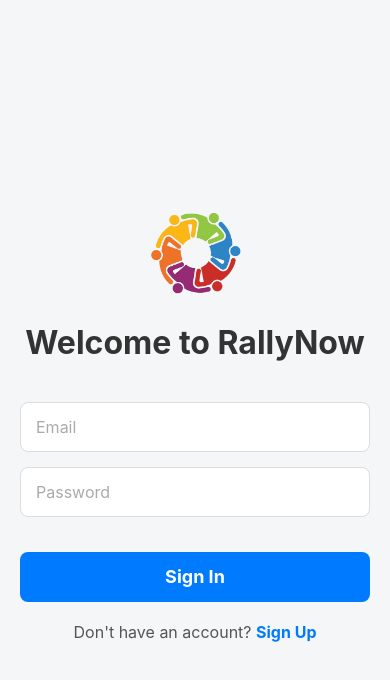
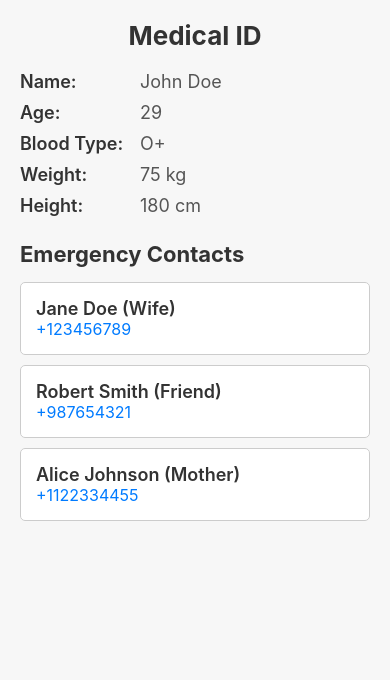
Before and after one commit to mmc03-ucb/rallynow, a React Native app: screen /MedicalIDPage in a window 390 px wide. Shown: the top 680 px of the page. Built offline with nearby package versions, Linux system fonts and the light colour scheme.

Commit message:
added emergency contacts, community donations, and medical id pages

```diff
--- a/App.tsx
+++ b/App.tsx
@@ -9,6 +9,8 @@ import LandingPage from './screens/LandingPage';
 import IncidentList from './screens/IncidentList';
 import FirstAidPage from './screens/FirstAidPage';
 import EmergencyContactsScreen from './screens/EmergencyContactsScreen';
+import MedicalIDPage from './screens/MedicalIDPage';
+import CommunityPage from './screens/CommunityPage';
 import './firebaseConfig';
 
 const Stack = createStackNavigator();
@@ -35,6 +37,8 @@ const App = () => {
         <Stack.Screen name="IncidentList" component={IncidentList} />
         <Stack.Screen name="FirstAidPage" component={FirstAidPage} />
         <Stack.Screen name="EmergencyContactsScreen" component={EmergencyContactsScreen} />
+        <Stack.Screen name="MedicalIDPage" component={MedicalIDPage} />
+        <Stack.Screen name="CommunityPage" component={CommunityPage} />
       </Stack.Navigator>
     </NavigationContainer>
   );
--- /dev/null
+++ b/screens/CommunityPage.js
@@ -0,0 +1,92 @@
+import React from 'react';
+import { FlatList, Text, TouchableOpacity, StyleSheet, View, SafeAreaView } from 'react-native';
+
+// Community Page Component
+export default function CommunityPage() {
+  // Array containing organizations
+  const organizations = [
+    { name: "Climate Action Network", description: "Support climate action initiatives.", id: '1' },
+    { name: "Red Cross", description: "Donate to support disaster relief.", id: '2' },
+    { name: "World Wildlife Fund", description: "Help protect endangered species.", id: '3' },
+    { name: "Doctors Without Borders", description: "Fund medical care in crisis areas.", id: '4' },
+    { name: "UNICEF", description: "Support children's rights worldwide.", id: '5' },
+  ];
+
+  // The UI for the Community Page
+  return (
+    <SafeAreaView style={styles.safeArea}>
+      <View style={styles.container}>
+        <Text style={styles.header}>Community Donations</Text>
+        <FlatList
+          data={organizations}
+          keyExtractor={(item) => item.id}
+          renderItem={({ item }) => (
+            <View style={styles.organization}>
+              <View style={styles.organizationDetails}>
+                <Text style={styles.name}>{item.name}</Text>
+                <Text style={styles.description}>{item.description}</Text>
+              </View>
+              <TouchableOpacity style={styles.donateButton}>
+                <Text style={styles.donateButtonText}>Donate</Text>
+              </TouchableOpacity>
+            </View>
+          )}
+        />
+      </View>
+    </SafeAreaView>
+  );
+}
+
+// Styles for the Community Page
+const styles = StyleSheet.create({
+  safeArea: {
+    flex: 1,
+    backgroundColor: '#f7f7f7', // Match the background color
+  },
+  container: {
+    flex: 1,
+    padding: 20,
+    backgroundColor: '#f7f7f7', // Light background color for contrast
+  },
+  header: {
+    fontSize: 26,
+    fontWeight: 'bold',
+    paddingVertical: 14,
+    textAlign: 'center',
+    color: '#333',
+  },
+  organization: {
+    flexDirection: 'row',
+    alignItems: 'center',
+    padding: 15,
+    borderBottomWidth: 1,
+    borderBottomColor: '#ccc',
+    backgroundColor: '#fff',
+    marginVertical: 5,
+    borderRadius: 5,
+    justifyContent: 'space-between',
+  },
+  organizationDetails: {
+    flex: 1,
+    marginRight: 10,
+  },
+  name: {
+    fontSize: 18,
+    fontWeight: 'bold',
+    color: '#333',
+  },
+  description: {
+    fontSize: 14,
+    color: '#777',
+  },
+  donateButton: {
+    backgroundColor: '#007bff',
+    padding: 10,
+    borderRadius: 5,
+  },
+  donateButtonText: {
+    color: '#fff',
+    fontSize: 16,
+    fontWeight: 'bold',
+  },
+});
--- a/screens/EmergencyContactsScreen.js
+++ b/screens/EmergencyContactsScreen.js
@@ -1,5 +1,5 @@
 import React from 'react';
-import { FlatList, Text, TouchableOpacity, StyleSheet, View, Linking, Image, SafeAreaView } from 'react-native';
+import { FlatList, Text, TouchableOpacity, StyleSheet, View, Alert, Image, SafeAreaView } from 'react-native';
 
 // Emergency Contacts Screen Component
 export default function EmergencyContactsScreen() {
@@ -12,9 +12,9 @@ export default function EmergencyContactsScreen() {
     { name: "Local Legal Aid", number: "+5566778899", icon: require('../assets/legal_aid_icon.png') },
   ];
 
-  // Function to make a phone call
+  // Function to show an alert instead of making a phone call
   const makeCall = (number) => {
-    Linking.openURL(`tel:${number}`);
+    Alert.alert("Making Call", `Calling ${number}`);
   };
 
   // The UI for the EmergencyContactsScreen
--- a/screens/LandingPage.js
+++ b/screens/LandingPage.js
@@ -67,7 +67,9 @@ const LandingPage = () => {
   } else if (type === 'emergencyAid') {
     navigation.navigate('FirstAidPage');
   } else if (type === 'services') {
-    navigation.navigate('EmergencyContactsScreen'); // Navigate to EmergencyContactsScreen
+    navigation.navigate('EmergencyContactsScreen');
+  } else if (type === 'medicalID') {
+    navigation.navigate('MedicalIDPage'); // Navigate to MedicalIDPage
   } else {
     Alert.alert(`Viewing more ${type}`, `Show more details about ${type}`);
   }
@@ -140,10 +142,11 @@ const LandingPage = () => {
             <TouchableOpacity style={styles.gridButton} onPress={() => handleViewMore('emergencyAid')}>
   <Text style={styles.gridButtonText}>Emergency Aid</Text>
 </TouchableOpacity>
-            <TouchableOpacity style={styles.gridButton} onPress={() => Alert.alert('Medical ID', 'Accessing Medical ID...')}>
+            <TouchableOpacity style={styles.gridButton} onPress={() => navigation.navigate('MedicalIDPage')}>
   <Text style={styles.gridButtonText}>Medical ID</Text>
 </TouchableOpacity>
-            <TouchableOpacity style={styles.gridButton} onPress={() => Alert.alert('Community', 'Accessing Community...')}>
+
+            <TouchableOpacity style={styles.gridButton} onPress={() => navigation.navigate('CommunityPage')}>
   <Text style={styles.gridButtonText}>Community</Text>
 </TouchableOpacity>
           </View>
@@ -199,7 +202,11 @@ const styles = StyleSheet.create({
     padding: 10,
     justifyContent: 'center',
     alignItems: 'center',
-  backgroundColor: 'darkred',  // Dark red color
+    backgroundColor: 'rgba(255, 0, 0, 0.3)',
+    shadowColor: '#FF0000',
+    shadowOpacity: 0.8,
+    shadowRadius: 10,
+    elevation: 15,
   },
   internetCardTitle: {
     fontSize: 14,
--- /dev/null
+++ b/screens/MedicalIDPage.js
@@ -0,0 +1,124 @@
+import React from 'react';
+import { View, Text, StyleSheet, FlatList, SafeAreaView } from 'react-native';
+
+// Medical ID Page Component
+export default function MedicalIDPage() {
+  // Random data for the Medical ID
+  const medicalInfo = {
+    name: "John Doe",
+    age: 29,
+    bloodType: "O+",
+    weight: "75 kg",
+    height: "180 cm",
+  };
+
+  // Emergency contacts
+  const emergencyContacts = [
+    { name: "Jane Doe", relationship: "Wife", number: "+123456789", id: '1' },
+    { name: "Robert Smith", relationship: "Friend", number: "+987654321", id: '2' },
+    { name: "Alice Johnson", relationship: "Mother", number: "+1122334455", id: '3' },
+  ];
+
+  // The UI for the Medical ID Page
+  return (
+    <SafeAreaView style={styles.safeArea}>
+      <View style={styles.container}>
+        <Text style={styles.header}>Medical ID</Text>
+
+        <View style={styles.infoContainer}>
+          <Text style={styles.label}>Name:</Text>
+          <Text style={styles.value}>{medicalInfo.name}</Text>
+        </View>
+
+        <View style={styles.infoContainer}>
+          <Text style={styles.label}>Age:</Text>
+          <Text style={styles.value}>{medicalInfo.age}</Text>
+        </View>
+
+        <View style={styles.infoContainer}>
+          <Text style={styles.label}>Blood Type:</Text>
+          <Text style={styles.value}>{medicalInfo.bloodType}</Text>
+        </View>
+
+        <View style={styles.infoContainer}>
+          <Text style={styles.label}>Weight:</Text>
+          <Text style={styles.value}>{medicalInfo.weight}</Text>
+        </View>
+
+        <View style={styles.infoContainer}>
+          <Text style={styles.label}>Height:</Text>
+          <Text style={styles.value}>{medicalInfo.height}</Text>
+        </View>
+
+        <Text style={styles.subHeader}>Emergency Contacts</Text>
+        <FlatList
+          data={emergencyContacts}
+          keyExtractor={(item) => item.id}
+          renderItem={({ item }) => (
+            <View style={styles.contact}>
+              <Text style={styles.contactName}>{item.name} ({item.relationship})</Text>
+              <Text style={styles.contactNumber}>{item.number}</Text>
+            </View>
+          )}
+        />
+      </View>
+    </SafeAreaView>
+  );
+}
+
+// Styles for the Medical ID Page
+const styles = StyleSheet.create({
+  safeArea: {
+    flex: 1,
+    backgroundColor: '#f7f7f7',
+  },
+  container: {
+    flex: 1,
+    padding: 20,
+    backgroundColor: '#f7f7f7',
+  },
+  header: {
+    fontSize: 26,
+    fontWeight: 'bold',
+    marginBottom: 20,
+    textAlign: 'center',
+    color: '#333',
+  },
+  subHeader: {
+    fontSize: 22,
+    fontWeight: 'bold',
+    marginVertical: 15,
+    color: '#333',
+  },
+  infoContainer: {
+    flexDirection: 'row',
+    marginBottom: 10,
+  },
+  label: {
+    fontSize: 18,
+    fontWeight: '600',
+    color: '#333',
+    width: 120,
+  },
+  value: {
+    fontSize: 18,
+    color: '#555',
+  },
+  contact: {
+    padding: 15,
+    backgroundColor: '#fff',
+    borderRadius: 5,
+    marginBottom: 10,
+    borderWidth: 1,
+    borderColor: '#ccc',
+  },
+  contactName: {
+    fontSize: 18,
+    fontWeight: '600',
+    color: '#333',
+  },
+  contactNumber: {
+    fontSize: 16,
+    color: '#007bff',
+  },
+});
```
Lines whose indentation alone changed are shown as unchanged.
